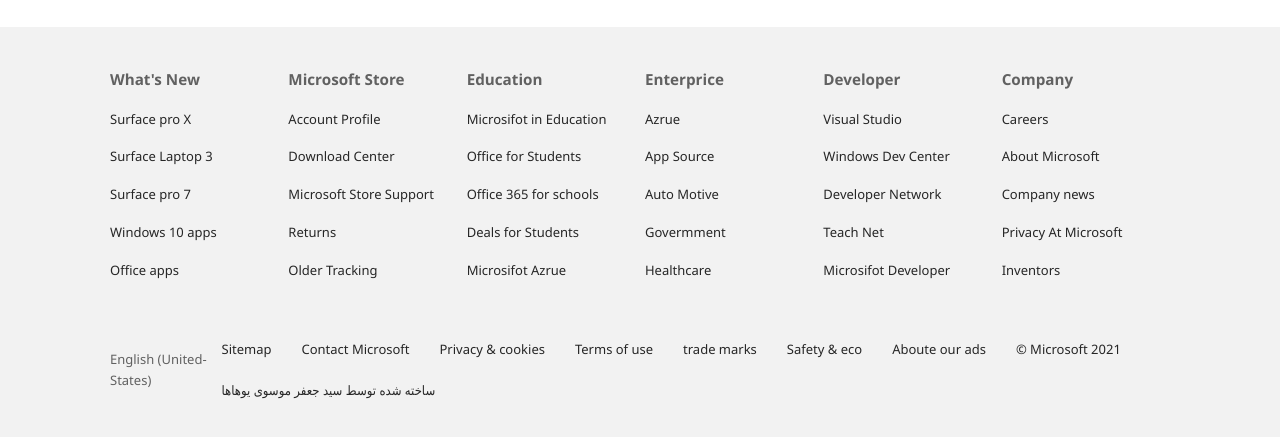
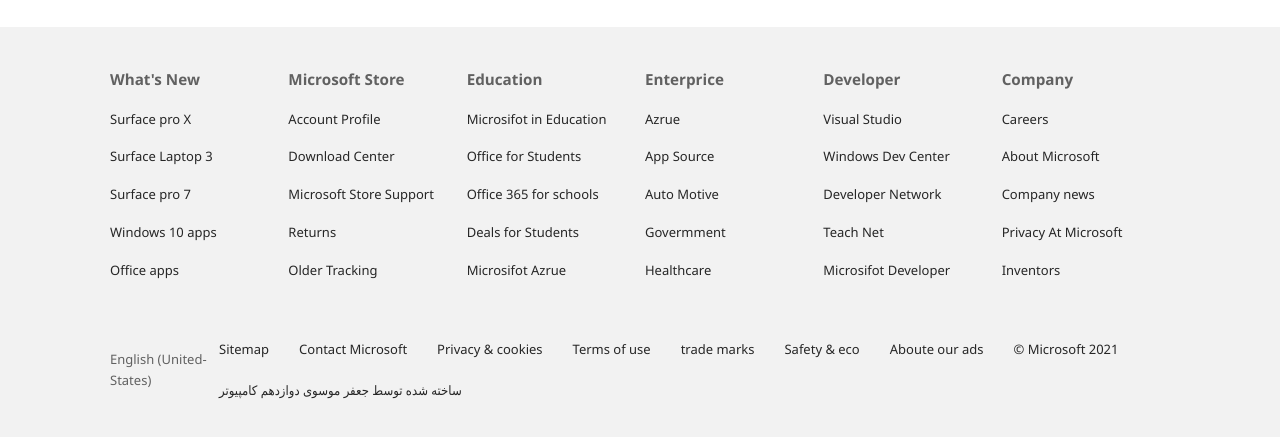
Before and after one commit to jafarfrontdev/my-project-with-css, a plain HTML site: page index.html in a window 1280 px wide. Shown: the part 1972-2409 px from the top of the page. Drawn offline with Linux system fonts and the light colour scheme.

Commit message:
Update index.html

```diff
--- a/index.html
+++ b/index.html
@@ -199,7 +199,7 @@
             <li><a href="#">Safety & eco</a></li>
             <li><a href="#">Aboute our ads</a></li>
             <li><a href="#">&copy;  Microsoft 2021</a></li>
-            <li><a href="#">ساخته شده توسط سید جعفر موسوی یوهاها</a></li>
+            <li><a href="#">   ساخته شده توسط جعفر موسوی دوازدهم کامپیوتر </a></li>
         </ul>
      </div>
       </Footer>
```
